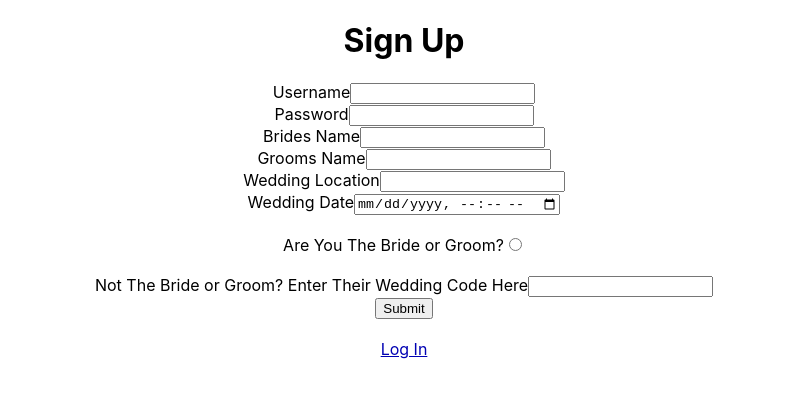
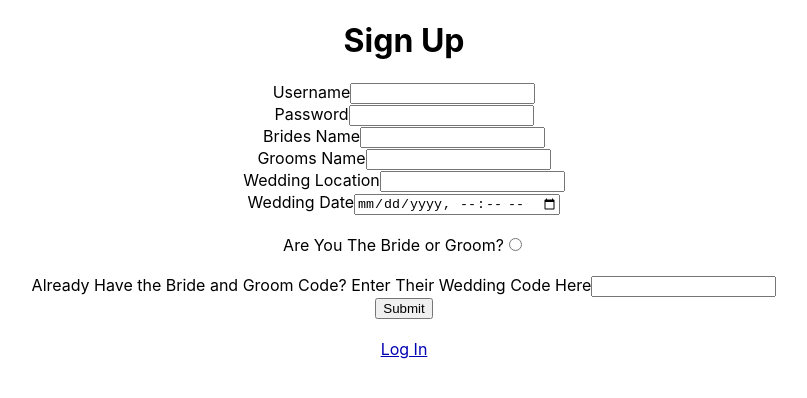
Before and after one commit to Kkelly22/wedding-itinerary-app, a React (Create React App) app in the folder client/: page /signup in a window 1280 px wide. Shown: the top 398 px of the page, without its empty margins (236-1043 px from the left). Built offline with nearby package versions, Linux system fonts and the light colour scheme.

Commit message:
added random wedding code generator into the container before the reducer is called

```diff
--- a/client/src/containers/SignupContainer.js
+++ b/client/src/containers/SignupContainer.js
@@ -27,13 +27,15 @@ class SignupContainer extends Component {
   handleOnToggle(event) {
     if (event.target.checked === true) {
       this.setState({
-        bride_flag: true
+        bride_flag: true,
+        wedding_code: Math.random().toString(36).substring(7),
       });
     } else {
       this.setState({
         bride_flag: false
       });
     }
+    debugger;
   }
 
   handleOnSubmit(event) {
@@ -79,7 +81,7 @@ class SignupContainer extends Component {
           <input type="radio" name="bride_flag" value="true" onChange={(event) => this.handleOnToggle(event)} />
           <br />
           <br />
-          <label>Not The Bride or Groom? Enter Their Wedding Code Here</label>
+          <label>Already Have the Bride and Groom Code? Enter Their Wedding Code Here</label>
           <input type="text" name="wedding_code" value={this.state.wedding_code} onChange={(event) => this.handleOnChange(event)} />
           <br />
           <input type="submit" />
```
